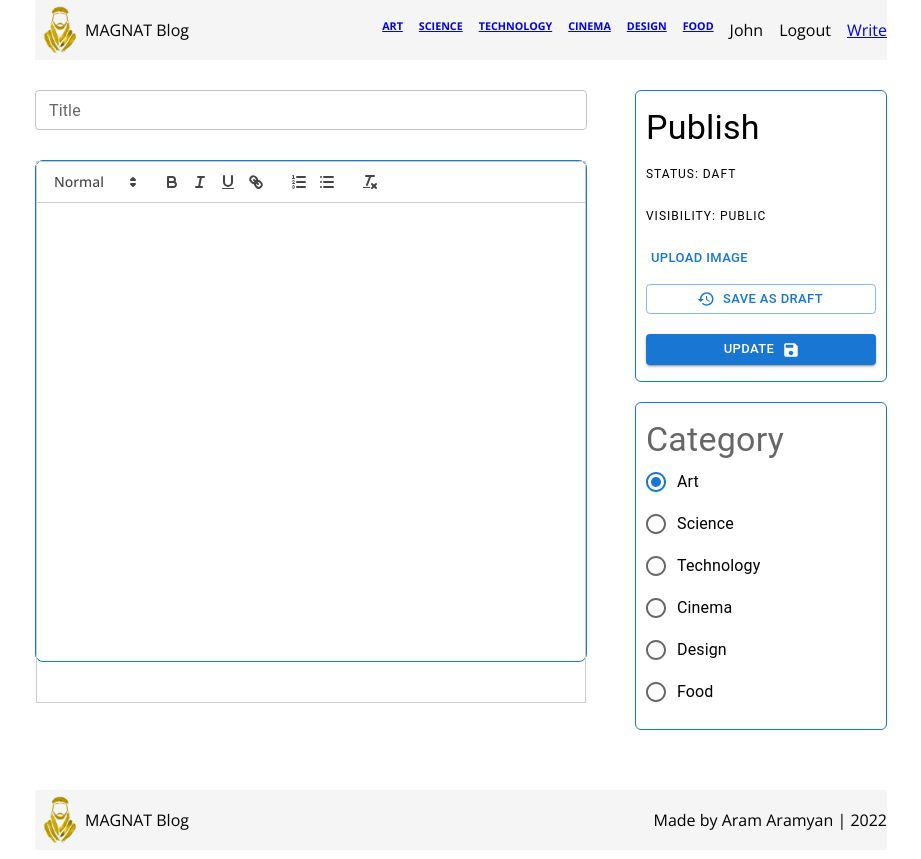
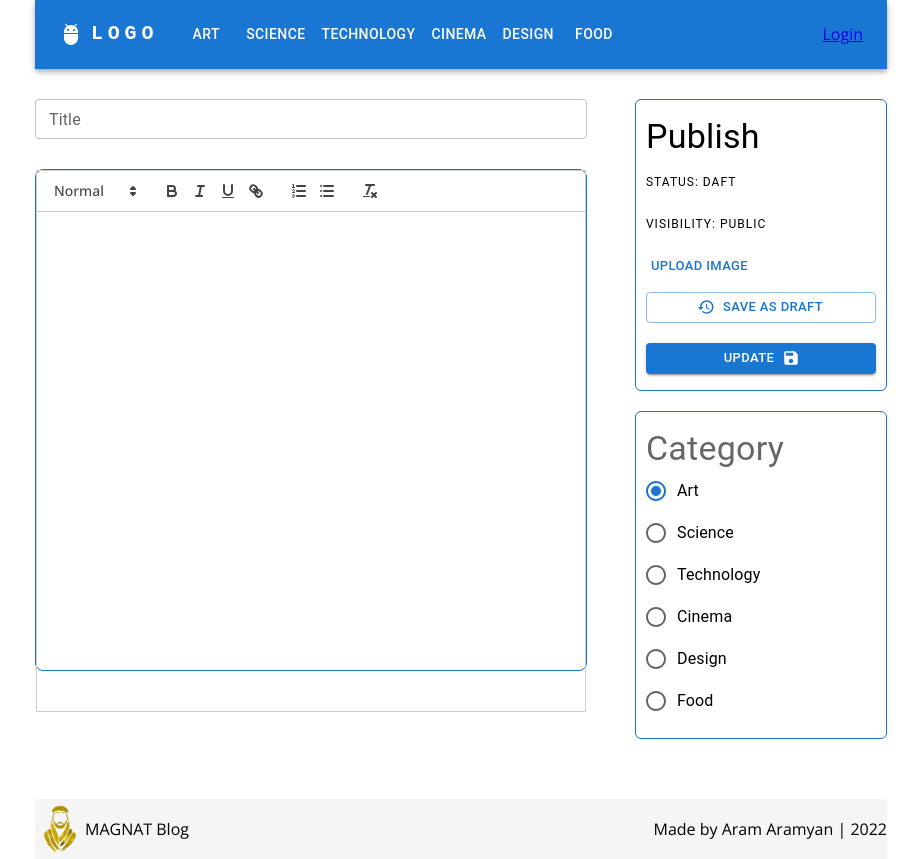
Before and after one commit to aramaramyan/blog-app, a React (Create React App) app in the folder client/: page /write in a window 1280 px wide. Shown: the whole page, without its empty margins (179-1100 px from the left). Built offline with nearby package versions, Linux system fonts and the light colour scheme.

Commit message:
modify: change Navbar component

```diff
--- a/client/src/components/Navbar.jsx
+++ b/client/src/components/Navbar.jsx
@@ -1,66 +1,177 @@
-import React from "react";
-import { makeStyles } from "@mui/styles";
+import React, { useContext, useState } from "react";
+import { AuthContext } from "../context/authContext";
+import AppBar from "@mui/material/AppBar";
+import Box from "@mui/material/Box";
+import Toolbar from "@mui/material/Toolbar";
+import IconButton from "@mui/material/IconButton";
+import Typography from "@mui/material/Typography";
+import Menu from "@mui/material/Menu";
+import MenuIcon from "@mui/icons-material/Menu";
+import Container from "@mui/material/Container";
+import Avatar from "@mui/material/Avatar";
+import Button from "@mui/material/Button";
+import Tooltip from "@mui/material/Tooltip";
+import MenuItem from "@mui/material/MenuItem";
+import AdbIcon from "@mui/icons-material/Adb";
 import { Link } from "react-router-dom";
-import { Stack } from "@mui/material";
-import logo from "./../img/MAGNAT DESIGN-min.PNG";
 
-const useStyles = makeStyles({
-  navbarWrapper: {
-    display: "flex",
-    justifyContent: "space-between",
-    alignItems: "center",
-    width: "100%",
-    height: 60,
-    backgroundColor: "whitesmoke",
-  },
-  logoWrapper: {
-    display: "flex",
-    justifyContent: "center",
-    alignItems: "center",
-    height: 60,
-  },
-  logo: {
-    width: 50,
-    height: 50,
-  },
-});
+const pages = ["ART", "SCIENCE", "TECHNOLOGY", "CINEMA", "DESIGN", "FOOD"];
 
 const Navbar = () => {
-  const classes = useStyles();
+  const { currentUser, logout } = useContext(AuthContext);
+  const [anchorElNav, setAnchorElNav] = useState(null);
+  const [anchorElUser, setAnchorElUser] = useState(null);
+
+  const handleOpenNavMenu = (event) => {
+    setAnchorElNav(event.currentTarget);
+  };
+  const handleOpenUserMenu = (event) => {
+    setAnchorElUser(event.currentTarget);
+  };
+
+  const handleCloseNavMenu = () => {
+    setAnchorElNav(null);
+  };
+
+  const handleCloseUserMenu = () => {
+    setAnchorElUser(null);
+  };
 
   return (
-    <div className={classes.navbarWrapper}>
-      <div className={classes.logoWrapper}>
-        <img src={logo} alt="Magnat Logo" className={classes.logo} />
-        <span>MAGNAT Blog</span>
-      </div>
-      <Stack direction="row" spacing={2}>
-        <Link to="/?cat=art">
-          <h6>ART</h6>
-        </Link>
-        <Link to="/?cat=science">
-          <h6>SCIENCE</h6>
-        </Link>
-        <Link to="/?cat=technology">
-          <h6>TECHNOLOGY</h6>
-        </Link>
-        <Link to="/?cat=cinema">
-          <h6>CINEMA</h6>
-        </Link>
-        <Link to="/?cat=design">
-          <h6>DESIGN</h6>
-        </Link>
-        <Link to="/?cat=food">
-          <h6>FOOD</h6>
-        </Link>
-        <span>John</span>
-        <span>Logout</span>
-        <span>
-          <Link to="/write">Write</Link>
-        </span>
-      </Stack>
-    </div>
+    <AppBar position="static">
+      <Container maxWidth="xl">
+        <Toolbar disableGutters>
+          <AdbIcon sx={{ display: { xs: "none", md: "flex" }, mr: 1 }} />
+          <Typography
+            variant="h6"
+            noWrap
+            component="a"
+            href="/"
+            sx={{
+              mr: 2,
+              display: { xs: "none", md: "flex" },
+              fontFamily: "monospace",
+              fontWeight: 700,
+              letterSpacing: ".3rem",
+              color: "inherit",
+              textDecoration: "none",
+            }}
+          >
+            LOGO
+          </Typography>
+
+          <Box sx={{ flexGrow: 1, display: { xs: "flex", md: "none" } }}>
+            <IconButton
+              size="large"
+              aria-label="account of current user"
+              aria-controls="menu-appbar"
+              aria-haspopup="true"
+              onClick={handleOpenNavMenu}
+              color="inherit"
+            >
+              <MenuIcon />
+            </IconButton>
+            <Menu
+              id="menu-appbar"
+              anchorEl={anchorElNav}
+              anchorOrigin={{
+                vertical: "bottom",
+                horizontal: "left",
+              }}
+              keepMounted
+              transformOrigin={{
+                vertical: "top",
+                horizontal: "left",
+              }}
+              open={Boolean(anchorElNav)}
+              onClose={handleCloseNavMenu}
+              sx={{
+                display: { xs: "block", md: "none" },
+              }}
+            >
+              {pages.map((page) => (
+                <MenuItem key={page} onClick={handleCloseNavMenu}>
+                  <Typography textAlign="center">{page}</Typography>
+                </MenuItem>
+              ))}
+            </Menu>
+          </Box>
+          <AdbIcon sx={{ display: { xs: "flex", md: "none" }, mr: 1 }} />
+          <Typography
+            variant="h5"
+            noWrap
+            component="a"
+            href=""
+            sx={{
+              mr: 2,
+              display: { xs: "flex", md: "none" },
+              flexGrow: 1,
+              fontFamily: "monospace",
+              fontWeight: 700,
+              letterSpacing: ".3rem",
+              color: "inherit",
+              textDecoration: "none",
+            }}
+          >
+            LOGO
+          </Typography>
+          <Box sx={{ flexGrow: 1, display: { xs: "none", md: "flex" } }}>
+            {pages.map((page) => (
+              <Button
+                key={page}
+                onClick={handleCloseNavMenu}
+                sx={{ my: 2, color: "white", display: "block" }}
+              >
+                {page}
+              </Button>
+            ))}
+          </Box>
+          {currentUser ? (
+            <Box sx={{ flexGrow: 0 }}>
+              <Tooltip title="Open settings">
+                <IconButton onClick={handleOpenUserMenu} sx={{ p: 0 }}>
+                  <Avatar>AA</Avatar>
+                </IconButton>
+              </Tooltip>
+              <Menu
+                sx={{ mt: "45px" }}
+                id="menu-appbar"
+                anchorEl={anchorElUser}
+                anchorOrigin={{
+                  vertical: "top",
+                  horizontal: "right",
+                }}
+                keepMounted
+                transformOrigin={{
+                  vertical: "top",
+                  horizontal: "right",
+                }}
+                open={Boolean(anchorElUser)}
+                onClose={handleCloseUserMenu}
+              >
+                <MenuItem
+                  onClick={() => {
+                    handleCloseUserMenu();
+                  }}
+                >
+                  <Typography textAlign="center">WRITE</Typography>
+                </MenuItem>
+                <MenuItem
+                  onClick={() => {
+                    handleCloseUserMenu();
+                    logout();
+                  }}
+                >
+                  <Typography textAlign="center">Logout</Typography>
+                </MenuItem>
+              </Menu>
+            </Box>
+          ) : (
+            <Link to="/login">Login</Link>
+          )}
+        </Toolbar>
+      </Container>
+    </AppBar>
   );
 };
-
 export default Navbar;
```
